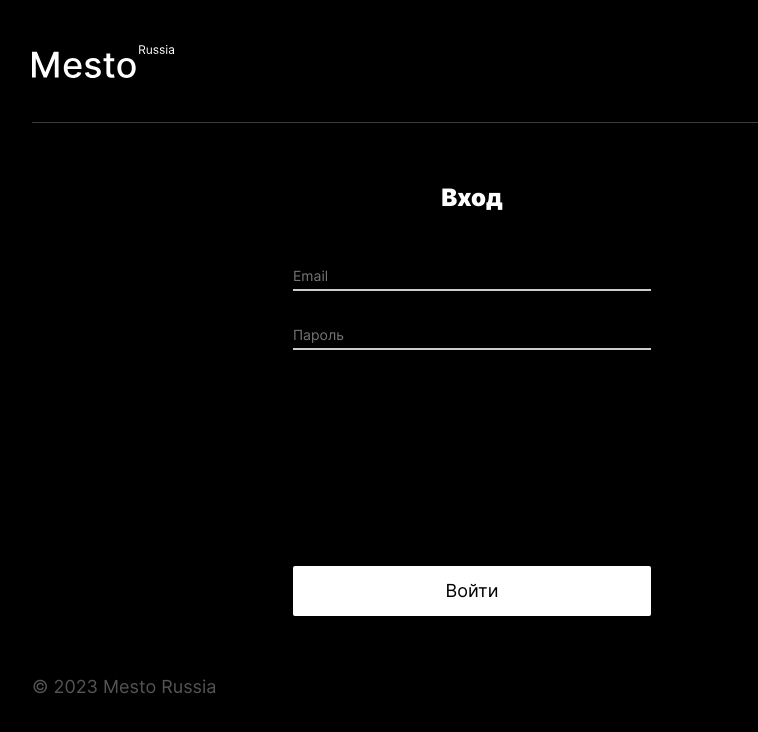
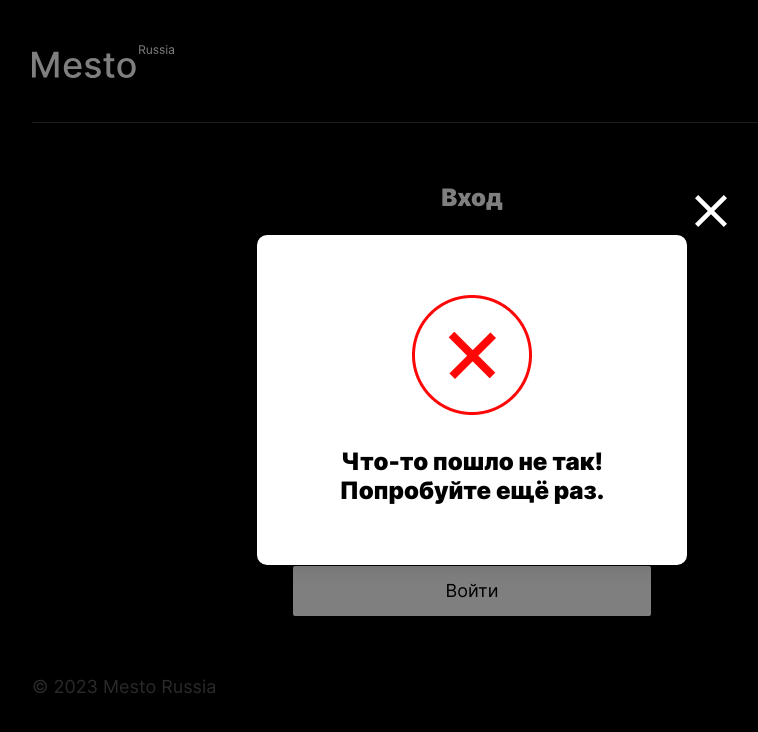
Before and after one commit to ammosoff/react-mesto-auth, a React (Create React App) app: page /sign-in in a window 1280 px wide. Shown: the top 732 px of the page, without its empty margins (168-926 px from the left). Built offline with nearby package versions, Linux system fonts and the light colour scheme; no server answers.

Commit message:
feat: попап информирования о регистрации

```diff
--- /dev/null
+++ b/src/blocks/popup/__container/_type/popup__container_type_info.css
@@ -0,0 +1,6 @@
+.popup__container_type_info {
+  display: flex;
+  flex-direction: column;
+  align-items: center;
+  padding: 60px 36px;
+}
--- /dev/null
+++ b/src/blocks/popup/__img/_type/popup__img_type_info.css
@@ -0,0 +1,3 @@
+.popup__img_type_info {
+  margin-bottom: 32px;
+}
--- /dev/null
+++ b/src/blocks/popup/__title/_type/popup__title_type_info.css
@@ -0,0 +1,4 @@
+.popup__title_type_info {
+  margin: 0;
+  text-align: center;
+}
--- a/src/components/App.js
+++ b/src/components/App.js
@@ -11,6 +11,7 @@ import EditProfilePopup from "./EditProfilePopup";
 import EditAvatarPopup from "./EditAvatarPopup";
 import AddPlacePopup from "./AddPlacePopup";
 import ImagePopup from "./ImagePopup";
+import InfoTooltip from "./InfoTooltip";
 import api from "../utils/api";
 import { CurrentUserContext } from "../contexts/CurrentUserContext";
 /* import { Routes, Route, Navigate, NavLink, useNavigate } from 'react-router-dom'; */
@@ -24,9 +25,10 @@ function App() {
   const [isEditProfilePopupOpen, setIsEditProfilePopupOpen] = useState(false);
   const [isAddPlacePopupOpen, setIsAddPlacePopupOpen] = useState(false);
   const [isEditAvatarPopupOpen, setIsEditAvatarPopupOpen] = useState(false);
+  const [isInfoTooltip, setIsInfoTooltip] = useState(true);
   const [selectedCard, setSelectedCard] = useState({ name: "", link: "" });
 
-  const [loggedIn, setLoggedIn] = useState(false); // loggedIn будет содержать статус пользователя — вошёл он в систему или нет.
+  const [loggedIn, setLoggedIn] = useState(true); // loggedIn будет содержать статус пользователя — вошёл он в систему или нет.
 
   // стейты текушего пользователя, карточек
   const [currentUser, setCurrentUser] = useState({});
@@ -86,6 +88,7 @@ function App() {
     setIsEditProfilePopupOpen(false);
     setIsAddPlacePopupOpen(false);
     setIsEditAvatarPopupOpen(false);
+    setIsInfoTooltip(false);
     setSelectedCard({ name: "", link: "" });
   };
 
@@ -210,6 +213,14 @@ function App() {
 
         {/* попап открытия картинки с описанием */}
         <ImagePopup card={selectedCard} onClose={closeAllPopups} />
+
+        {/* попап информации об успешной(или не очень) регистрации*/}
+        <InfoTooltip
+          title="Тест"
+          isOpen={isInfoTooltip}
+          onClose={closeAllPopups}
+        />
+
       </div>
     </CurrentUserContext.Provider>
   );
--- /dev/null
+++ b/src/components/InfoTooltip.js
@@ -0,0 +1,26 @@
+import React from "react";
+import RegistrationSuccess from "../images/registration-success.svg"
+import RegistrationFail from "../images/registration-fail.png"
+
+function InfoTooltip(props) {
+  return(
+    <section
+      className={`popup popup_type_registration ${
+        props.isOpen ? "popup_is-opened" : ""
+      }`}
+    >
+      <div className="popup__container popup__container_type_info">
+        <button
+          className="popup__button-close"
+          type="button"
+          aria-label="Закрыть форму"
+          onClick={props.onClose}
+        ></button>
+          <img className="popup__img popup__img_type_info" src={RegistrationFail}></img>
+          <p className="popup__title popup__title_type_info ">Что-то пошло не так! Попробуйте ещё раз.</p>
+      </div>
+    </section>
+  )
+}
+
+export default InfoTooltip;
--- a/src/index.css
+++ b/src/index.css
@@ -46,10 +46,12 @@
 @import url(./blocks/popup/popup.css);
 @import url(./blocks/popup/_is-opened/popup__is-opened.css);
 @import url(./blocks/popup/__container/popup__container.css);
+@import url(./blocks/popup/__container/_type/popup__container_type_info.css);
 @import url(./blocks/popup/__container-picture/popup__container-picture.css);
 @import url(./blocks/popup/__button-close/popup__button-close.css);
 @import url(./blocks/popup/__title/popup__title.css);
 @import url(./blocks/popup/__title/_type/popup__titile_type_confirmation.css);
+@import url(./blocks/popup/__title/_type/popup__title_type_info.css);
 @import url(./blocks/popup/__form-input/popup__form-input.css);
 @import url(./blocks/popup/__form-input/_type/popup__form-input_type_error.css);
 @import url(./blocks/popup/__form-input-error/popup__form-input-error.css);
@@ -57,6 +59,7 @@
 @import url(./blocks/popup/__button-save/popup__button-save.css);
 @import url(./blocks/popup/__button-save/_disabled/popup__button-save_disabled.css);
 @import url(./blocks/popup/__img/popup__img.css);
+@import url(./blocks/popup/__img/_type/popup__img_type_info.css);
 @import url(./blocks/popup/__caption/popup__caption.css);
 
 /* login */
```
Also changed, not shown: src/images/registration-fail.png (added), src/images/registration-success.svg (added).
